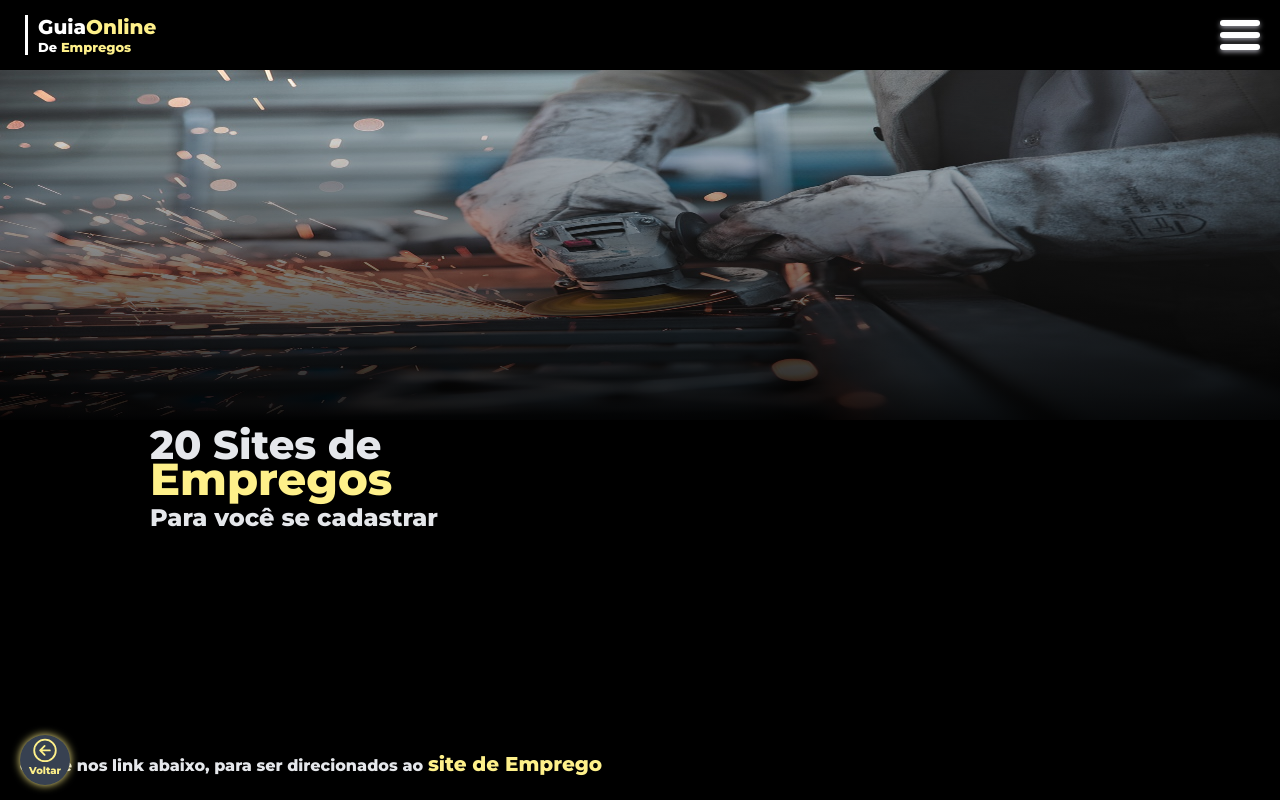
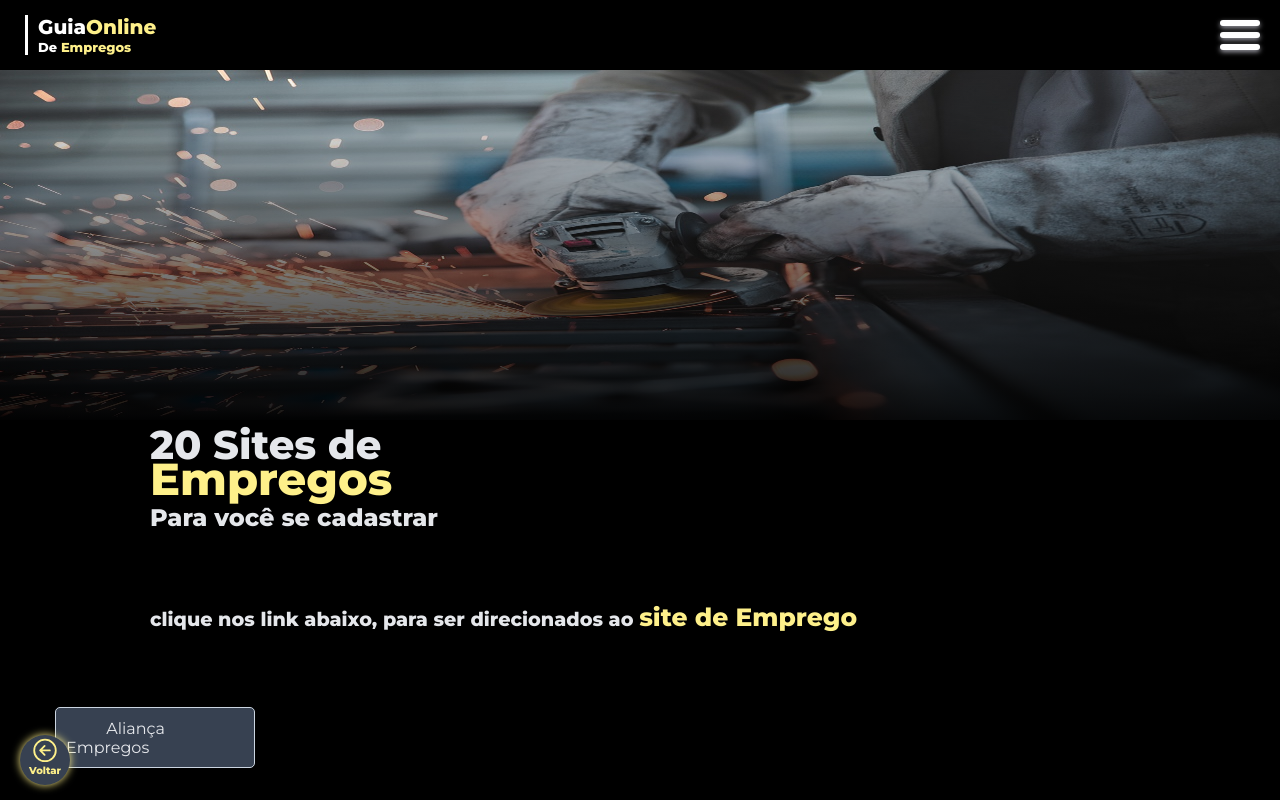
Before and after one commit to cajui54/guia_emprego, a React (Create React App) app: page /jobs in a window 1280 px wide. Shown: the top 800 px of the page. Built offline with nearby package versions, Linux system fonts and the light colour scheme; some icons are missing.

Commit message:
new functions were add

```diff
--- a/src/pages/Jobs/Jobs.style.js
+++ b/src/pages/Jobs/Jobs.style.js
@@ -97,9 +97,26 @@ const JobsSection = styled.div`
         .info-job {
             font-size: 1.5em;
         }
+
+        .container-jobs-sites {
+            margin-top: -150px;
+        }
+        .container-jobs-sites p {
+            font-size: 1.2em;
+        }
+        .container-jobs-sites p span {
+            font-size: 25px;
+        }
+        & dl {
+            margin-left: 50px;
+            width: 520px;
+        }
     }
 
     @media screen and (min-width: 1000px) {
+        .container-jobs-sites p {
+            margin-left: 150px;
+        }
         .subtitle {
             margin-left: 100px;
             transform: translateY(-35px);
```
